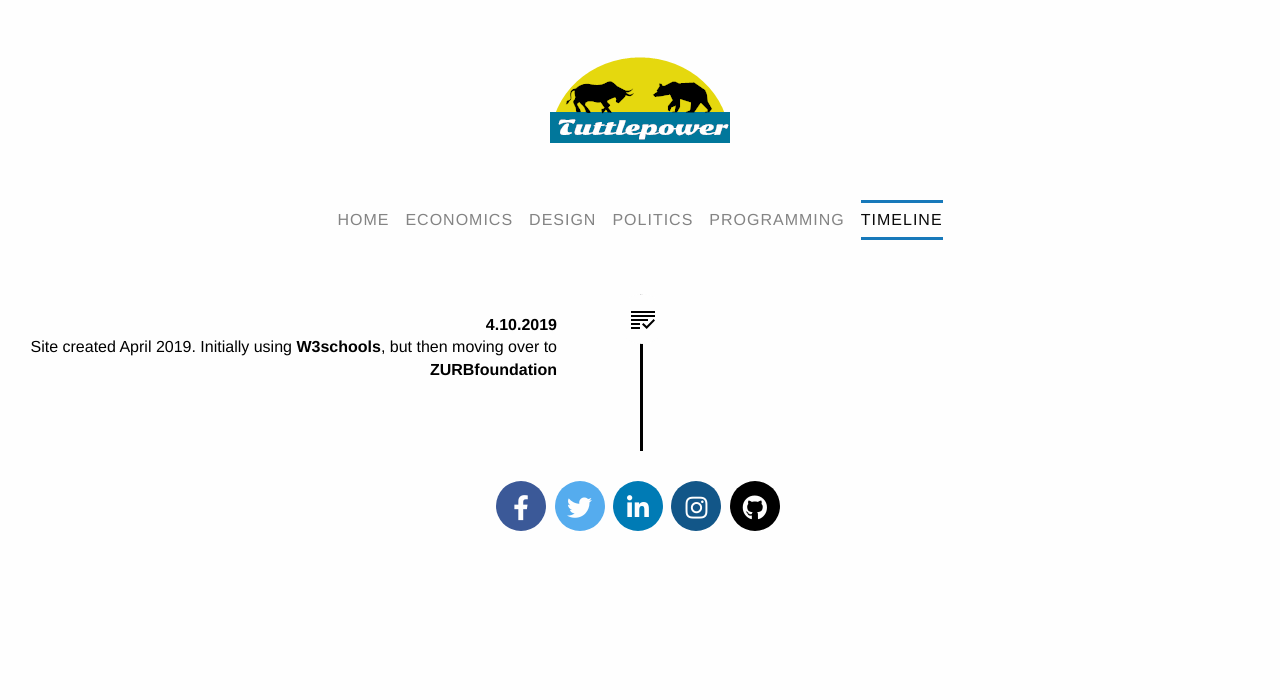
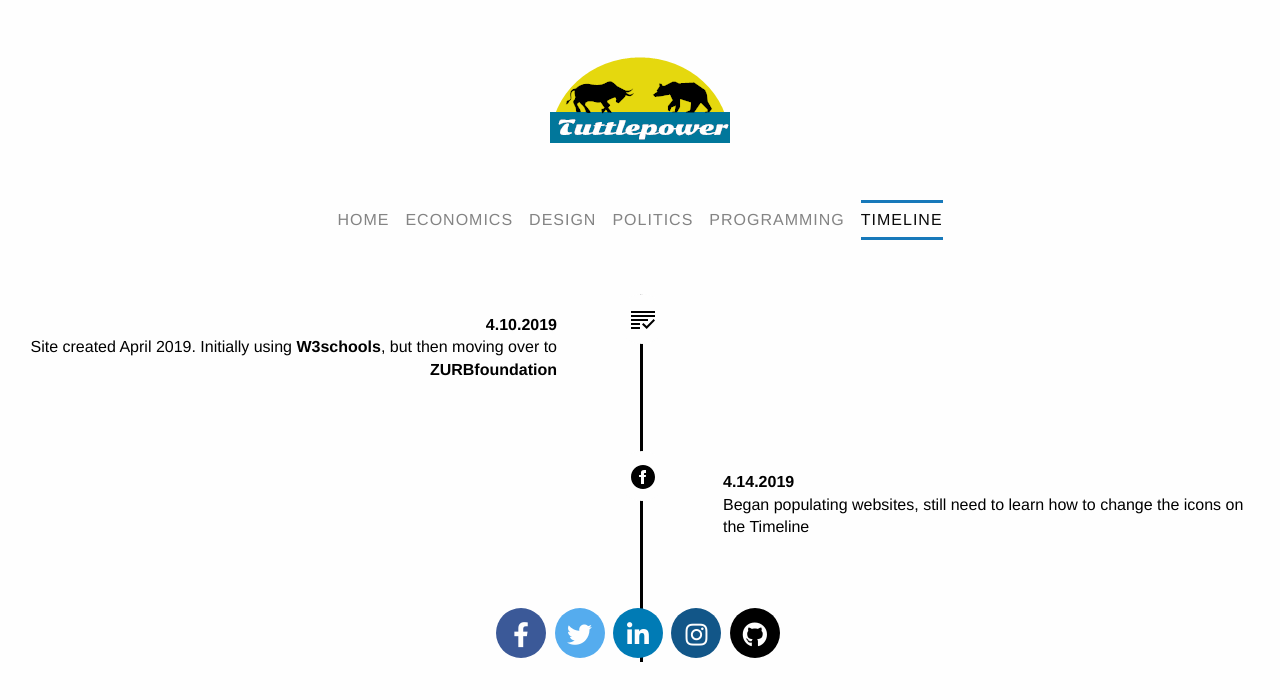
Before and after one commit to tuttlepower/tuttlepower, a plain HTML site: page Timeline.html in a window 1280 px wide. Drawn offline with nearby package versions, Linux system fonts and the light colour scheme.

Commit message:
Timeline Changes

```diff
--- a/Timeline.html
+++ b/Timeline.html
@@ -53,6 +53,15 @@
       <p>Site created April 2019. Initially using <a href="https://www.w3schools.com/">W3schools</a>, but then moving over to <a href="https://foundation.zurb.com/">ZURBfoundation</a></p>
     </div>
   </div>
+  <div class="timeline-item">
+    <div class="timeline-icon">
+      <svg xmlns="http://www.w3.org/2000/svg" width="24" height="24" viewBox="0 0 24 24"><path d="M12 0c-6.627 0-12 5.373-12 12s5.373 12 12 12 12-5.373 12-12-5.373-12-12-12zm3 8h-1.35c-.538 0-.65.221-.65.778v1.222h2l-.209 2h-1.791v7h-3v-7h-2v-2h2v-2.308c0-1.769.931-2.692 3.029-2.692h1.971v3z"/></svg>
+    </div>
+    <div class="timeline-content right">
+      <p class="timeline-content-date">4.14.2019</h2>
+      <p>Began populating websites, still need to learn how to change the icons on the Timeline</p>
+    </div>
+
 
   <!--<div class="timeline-item">
     <div class="timeline-icon">
```
Also changed, not shown: Timeline/TimelineBody.txt (+9 -0 lines).
